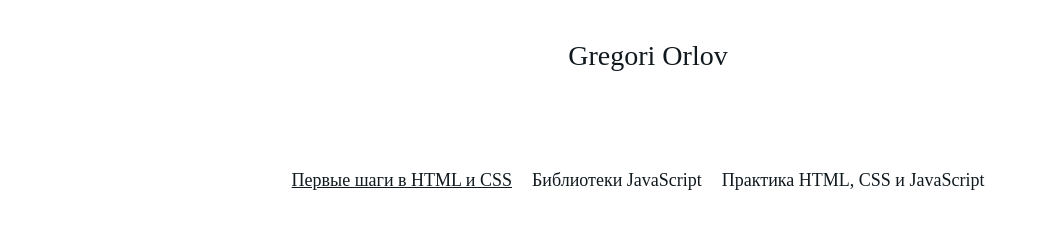
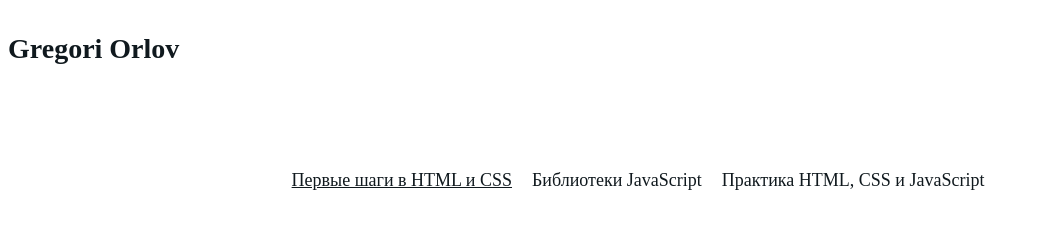
Before and after one commit to AgrrFoss/first-project, a plain HTML site: page index.html in a window 1280 px wide. Shown: the top 228 px of the page, without its empty margins (0-1039 px from the left). Drawn offline with Linux system fonts and the light colour scheme.

Commit message:
Версия с H1

```diff
--- a/index.html
+++ b/index.html
@@ -16,7 +16,7 @@
 
   <body class="page">
     <header class="header">
-      <a href="#" lang="en" class="header__link">Gregori Orlov</a>
+      <h1><a href="#" lang="en" class="header__link">Gregori Orlov</a></h1>
     </header>
     <nav class="menu">
       <a href="#" class="menu__link menu__link_active">Первые шаги в HTML и CSS</a>
```
